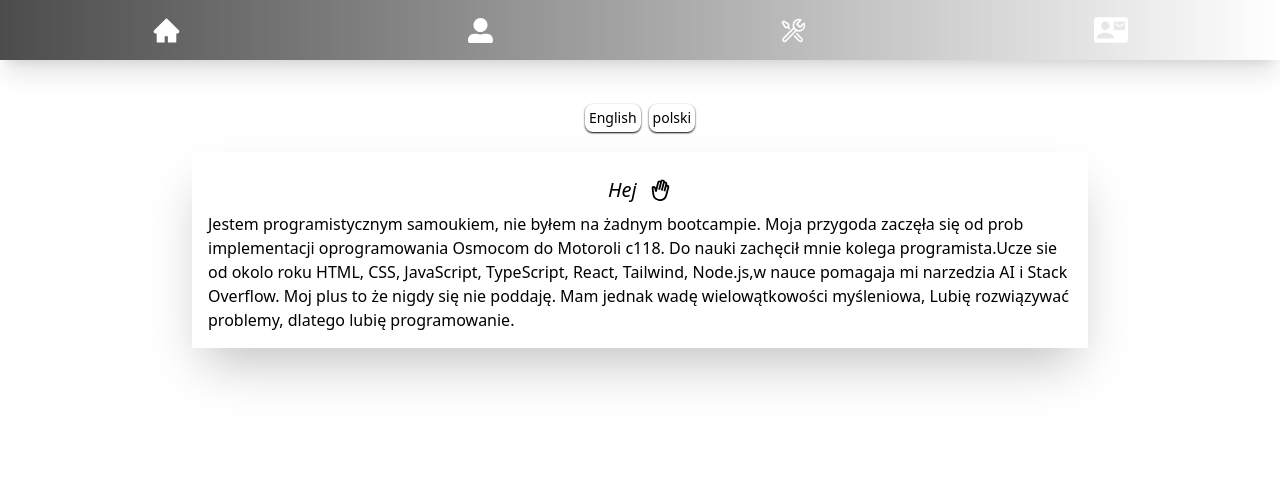
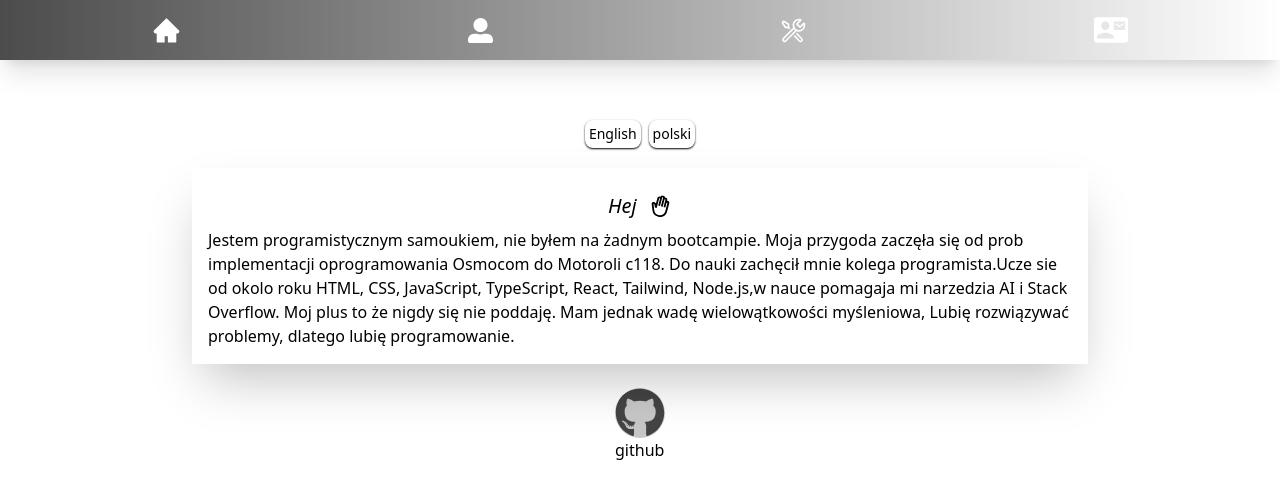
Before and after one commit to ceziCoder/portfolio, a React (Vite) app: page /o in a window 1280 px wide. Shown: the top 498 px of the page. Built offline with nearby package versions, Linux system fonts and the light colour scheme.

Commit message:
remove letsencrypt

```diff
--- a/src/components/Abouts.tsx
+++ b/src/components/Abouts.tsx
@@ -3,6 +3,9 @@ import { motion } from 'framer-motion'
 import { animated, useSpring } from 'react-spring'
 import { MdOutlineBackHand } from 'react-icons/md'
 import { useTranslation, Trans } from 'react-i18next'
+import { FaGithub } from 'react-icons/fa'
+
+
 
 const animationThree = {
 	in: {
@@ -44,7 +47,7 @@ export const Abouts = () => {
 
 	return (
 		<motion.div initial='out' animate='in' exit='out' variants={animationThree} transition={{ duration: 0.4 }}>
-			<div className=' mt-10  '>
+			<div className=' mt-10 flex flex-col items-center '>
 				<div className=" flex items-center justify-center m-4">
 					{Object.keys(langs).map((lng) => (
 						<button
@@ -81,6 +84,10 @@ export const Abouts = () => {
 						</h2>
 					</Trans>
 				</div>
+				<a href='https://github.com/ceziCoder'>
+					<FaGithub className='w-[50px] h-[50px] cursor-pointer animate-pulse bg-black/30 rounded-full mt-6'></FaGithub>
+					<span className=''>github</span>
+				</a>
 			</div>
 		</motion.div>
 	)
--- a/src/components/Main.tsx
+++ b/src/components/Main.tsx
@@ -3,7 +3,7 @@ import { GiBrain } from "react-icons/gi"
 import { useNavigate } from 'react-router-dom'
 import { Link } from 'react-router-dom'
 import { useEffect } from 'react'
-import { FaGithub } from 'react-icons/fa'
+
 import { motion } from 'framer-motion'
 import Typed from 'react-typed'
 
@@ -52,10 +52,7 @@ export const Main = () => {
 					</div>
 				</div>
 
-				<a href='https://github.com/ceziCoder'>
-					<FaGithub className='w-[50px] h-[50px] cursor-pointer animate-pulse bg-black/30 rounded-full mt-2'></FaGithub>
-					<span className=''>github</span>
-				</a>
+
 			</div>
 		</motion.div>
 	)
```
